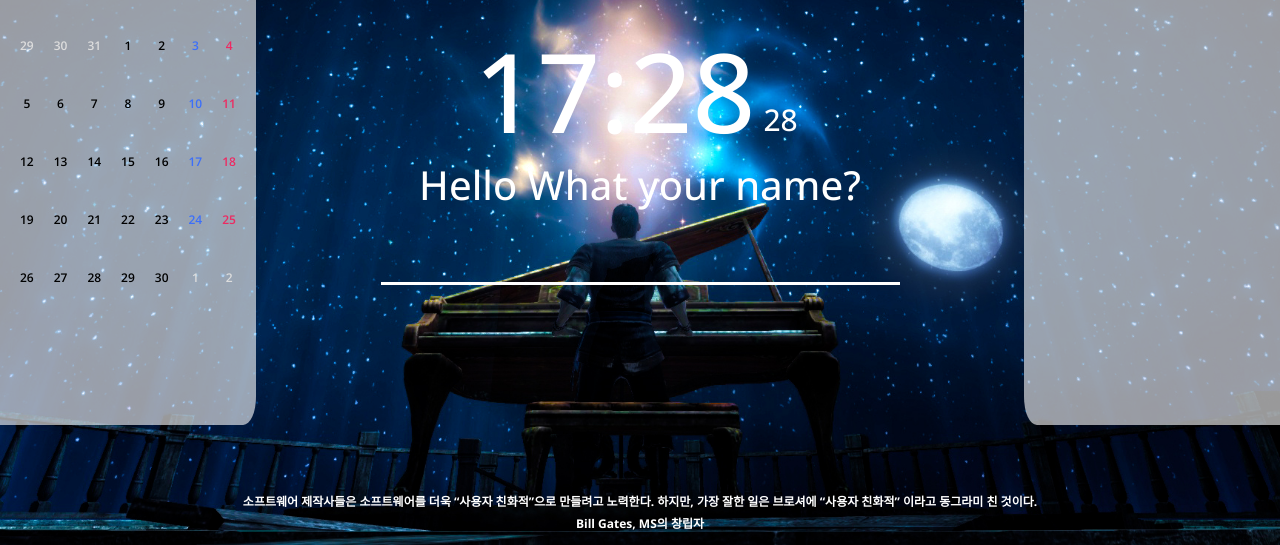
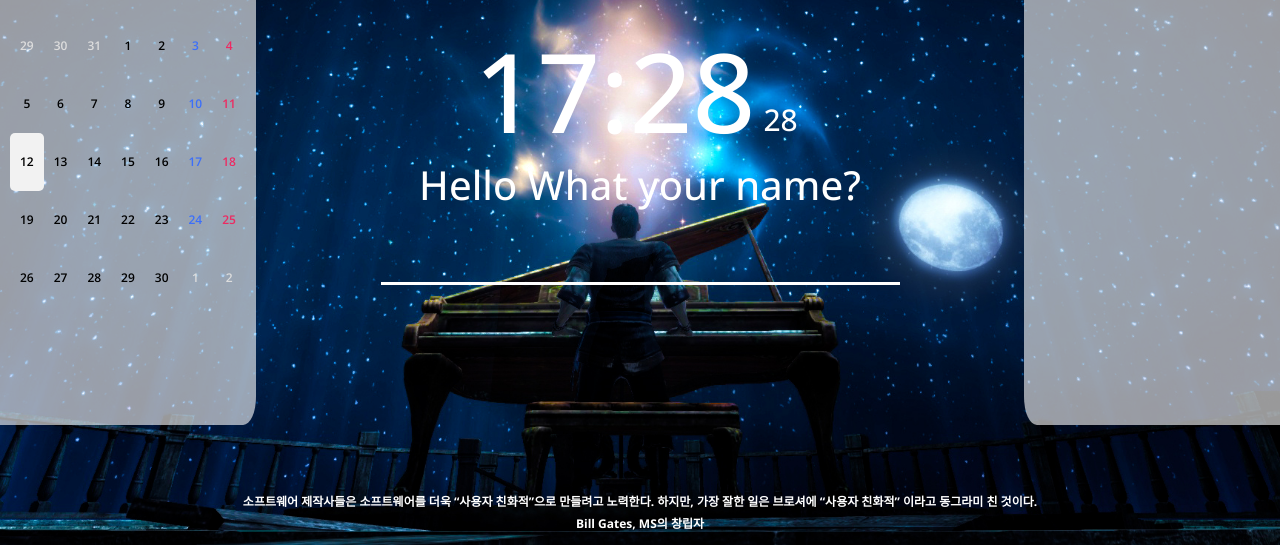
Before and after one commit to Dayglow0926/momentum-clone-2022, a plain HTML site: page index.html in a window 1280 px wide. Shown: the part 255-800 px from the top of the page. Drawn offline with nearby package versions, Linux system fonts and the light colour scheme.

Commit message:
Fix: 오류 수정

```diff
--- a/css/main.css
+++ b/css/main.css
@@ -250,3 +250,7 @@ main {
 .main-side-content__calendar-date .day.disable {
   color: #ddd;
 }
+
+.current.today {
+  background: rgb(242 242 242);
+}
--- a/css/style.css
+++ b/css/style.css
@@ -3,7 +3,6 @@
 @import "header.css";
 @import "main.css";
 @import "footer.css";
-@import "calendar.css";
 
 .todo {
   display: none;
```
